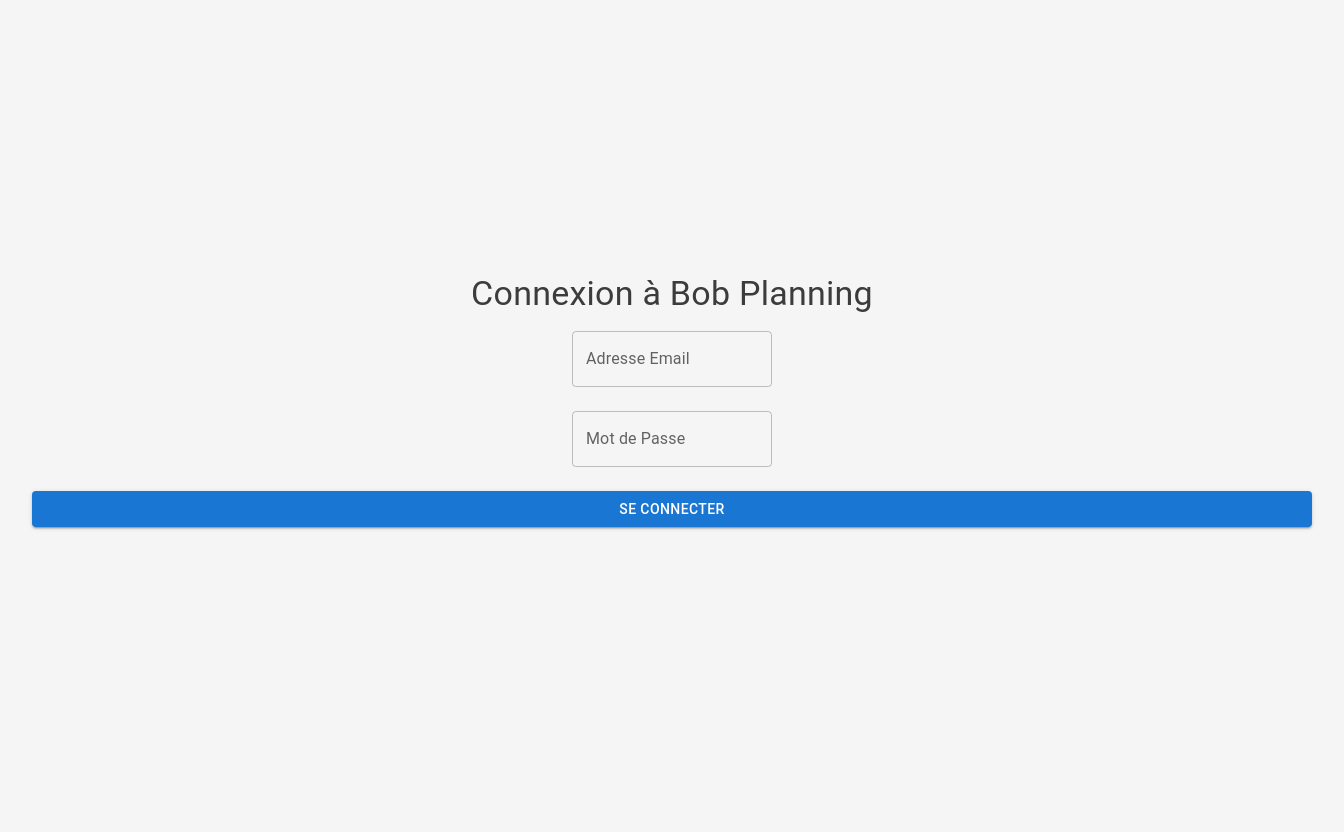
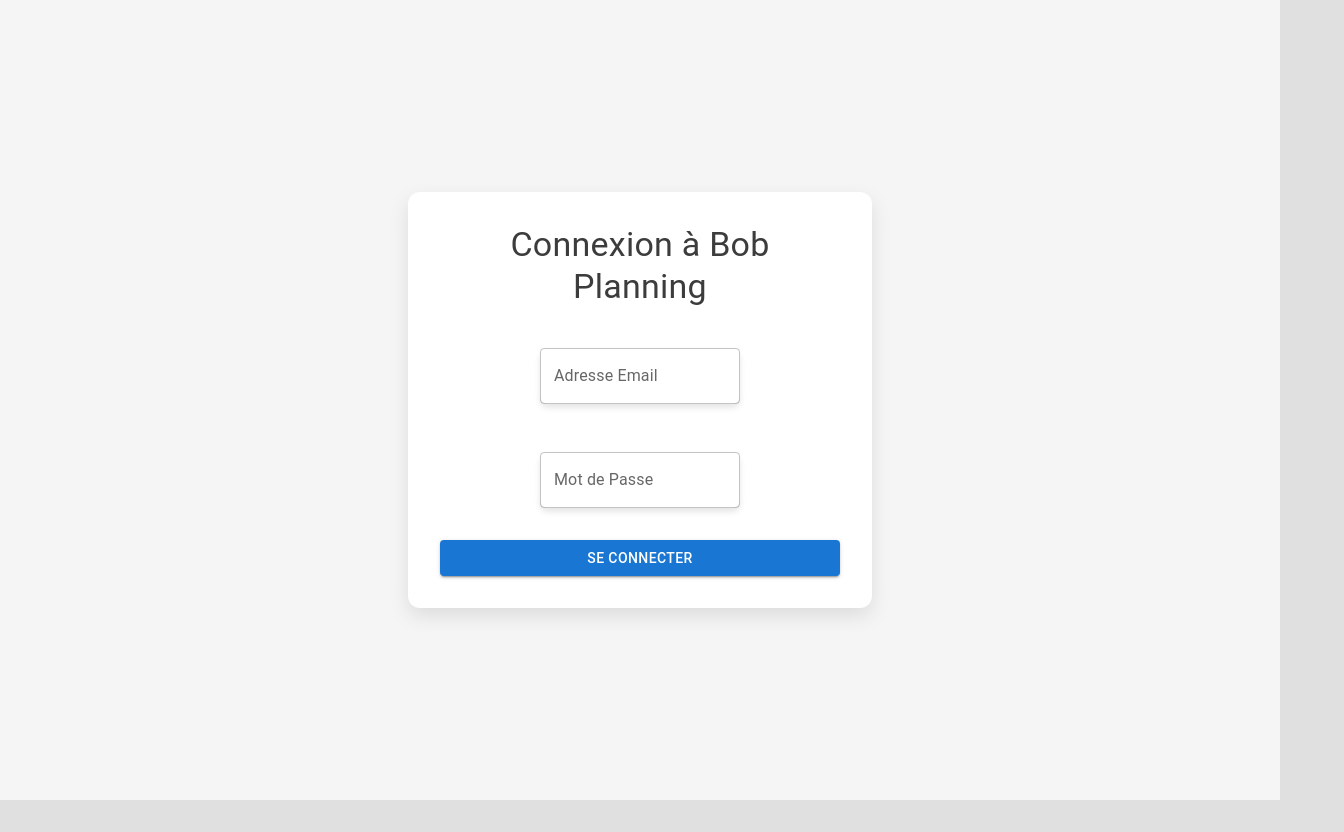
Before and after one commit to rozennrd/OPALE, a React (Vite) app in the folder BobPlanning.front/: page / in a window 1280 px wide. Shown: the whole page, 1344 px wide, since content can reach past the window. After the commit the page ends 800 px from the top, so only its background shows below. Built offline with nearby package versions, Linux system fonts and the light colour scheme.

Commit message:
Css connexion

```diff
--- a/BobPlanning.front/src/pages/Connexion.css
+++ b/BobPlanning.front/src/pages/Connexion.css
@@ -7,8 +7,7 @@
     align-items: center;
     justify-content: center;
     background-color: #f5f5f5;
-    padding: 2rem;
-    padding-top: 0; /* Corrected from 0% to 0 */
+    padding-top: 0;
 }
 
 /* Formulaire de connexion */
@@ -25,11 +24,21 @@
     gap: 1.5rem;
 }
 
-/* Champs de saisie */
 .login-input {
     width: 100% !important; /* Forcer la largeur à 100% */
     display: block; /* S'assurer qu'ils sont en mode block */
     margin-bottom: 1.5rem; /* Ajouter de l'espace entre les champs */
+    padding: 1rem; /* Augmenter le padding pour plus de confort */
+    font-size: 1rem; /* Augmenter la taille de la police */
+    border-radius: 8px; /* Arrondir les coins */
+    box-shadow: 0 4px 6px rgba(0, 0, 0, 0.1); /* Ajouter une ombre subtile */
+    border: 1px solid #ccc; /* Ajouter une bordure légère */
+}
+
+.login-input:focus {
+    border-color: var(--primary-color); /* Changer la couleur de la bordure au focus */
+    box-shadow: 0 4px 8px rgba(0, 0, 0, 0.2); /* Augmenter l'ombre au focus */
+    outline: none; /* Supprimer l'outline par défaut */
 }
 
 /* Bouton de connexion */
--- a/BobPlanning.front/src/pages/Connexion.tsx
+++ b/BobPlanning.front/src/pages/Connexion.tsx
@@ -1,28 +1,25 @@
 import React, { useState } from 'react';
 import { Button, TextField, Typography } from '@mui/material';
-import { useNavigate } from 'react-router-dom'; // Pour la redirection
-import CryptoJS from 'crypto-js'; // Pour le hachage du mot de passe
-import './Connexion.css'; // Style de la page
+import { useNavigate } from 'react-router-dom';
+import CryptoJS from 'crypto-js';
+import './Connexion.css';
 import { getTokenFromLocalStorage } from '../auth/Token';
 
 const Connexion: React.FC = () => {
   const [email, setEmail] = useState('');
   const [password, setPassword] = useState('');
   const [error, setError] = useState('');
-  const [numTryConnection, setNumTryConnection] = useState(0); // Nombre de tentatives
-  const navigate = useNavigate(); // Utilisation de navigate pour rediriger
+  const [numTryConnection, setNumTryConnection] = useState(0);
+  const navigate = useNavigate();
 
-  // Fonction pour hacher le mot de passe
   const hashPassword = (password: string) => {
     return CryptoJS.SHA256(password).toString(CryptoJS.enc.Hex);
   };
 
-  // Fonction de connexion
   const handleLogin = async () => {
     const hashedPassword = hashPassword(password);
 
     try {
-      // Requête HTTP POST vers l'API de connexion du backend
       const response = await fetch('http://localhost:3000/login', {
         method: 'POST',
         headers: {
@@ -36,20 +33,19 @@ const Connexion: React.FC = () => {
       });
 
       if (response.ok) {
-        const data = await response.json(); // Récupérer le token JWT renvoyé
-        setNumTryConnection(0); // Réinitialise le nombre de tentatives après succès
+        const data = await response.json();
+        setNumTryConnection(0);
         localStorage.setItem('accessToken', data.token);
         console.log('Token : ', localStorage.getItem('accessToken'));
-        navigate('/TrueHome'); // Redirection vers la page d'accueil
+        navigate('/TrueHome');
       } else {
         const errorData = await response.json();
 
-        // Si l'utilisateur est bloqué, afficher le message de blocage
         if (errorData.message === 'Votre compte est bloqué. Veuillez contacter l\'administrateur.') {
-          setError(errorData.message); // Message spécifique de blocage
+          setError(errorData.message);
         } else {
-          setNumTryConnection(prev => prev + 1); // Incrémente le nombre de tentatives
-          setError(errorData.message); // Autres erreurs (par exemple, mot de passe incorrect)
+          setNumTryConnection(prev => prev + 1);
+          setError(errorData.message);
         }
       }
     } catch (err) {
@@ -60,6 +56,7 @@ const Connexion: React.FC = () => {
 
   return (
     <div className="login-container">
+      <div className="login-form">
         <Typography variant="h4">Connexion à Bob Planning</Typography>
         <TextField
           label="Adresse Email"
@@ -68,6 +65,7 @@ const Connexion: React.FC = () => {
           value={email}
           onChange={(e) => setEmail(e.target.value)}
           margin="normal"
+          className="login-input"
         />
         <TextField
           label="Mot de Passe"
@@ -77,11 +75,18 @@ const Connexion: React.FC = () => {
           value={password}
           onChange={(e) => setPassword(e.target.value)}
           margin="normal"
+          className="login-input"
         />
-      <Button variant="contained" fullWidth onClick={handleLogin} style={{ marginTop: 16 }}>
+        <Button
+          variant="contained"
+          fullWidth
+          onClick={handleLogin}
+          className="login-button"
+        >
           Se Connecter
         </Button>
         {error && <Typography color="error" style={{ marginTop: 16 }}>{error}</Typography>}
+      </div>
     </div>
   );
 };
```
Also changed, not shown: 1 other file (tests, documents, lock files or other folders). Lines whose indentation alone changed are shown as unchanged.
